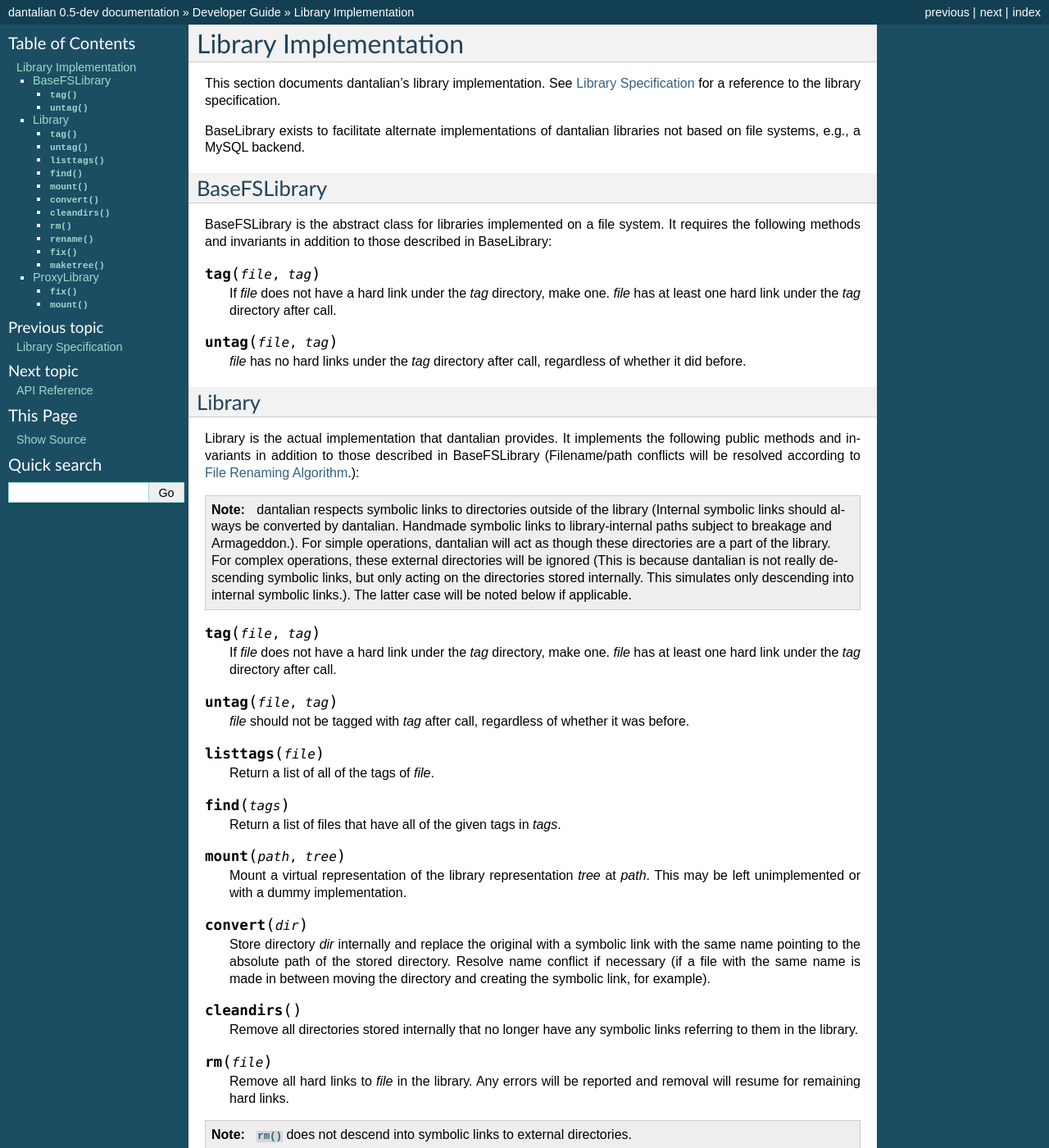
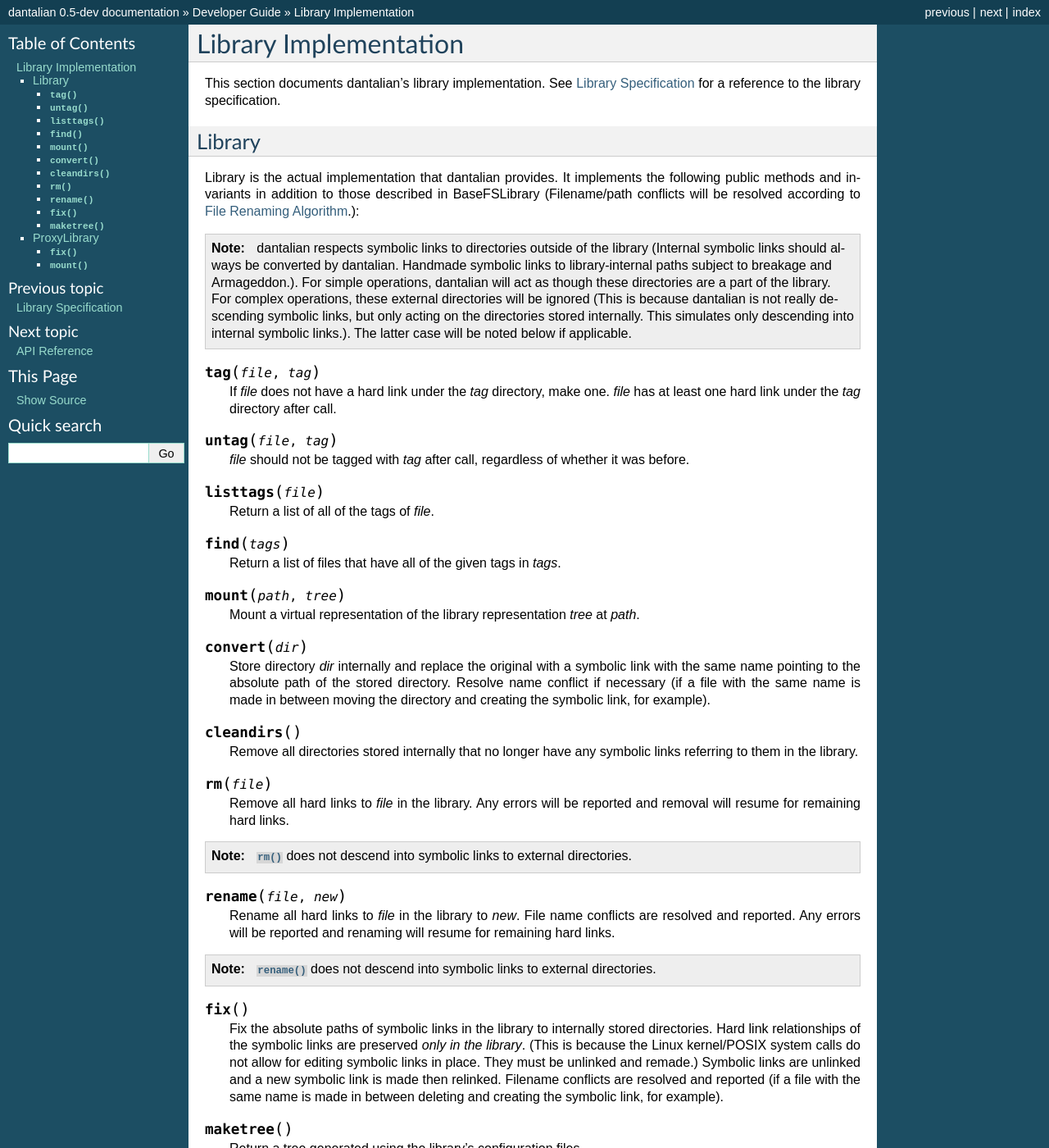
Before and after one commit to darkfeline/dantalian, a Sphinx documentation site: the page built from doc/dev/libop.rst, in a window 1280 px wide and 1400 px high. Shown: the whole window at 82% size. Built offline with Sphinx 7.4.7, drawn with Linux system fonts in a browser that asks for light colours.

Commit message:
Work on documentation

```diff
--- a/doc/dev/libop.rst
+++ b/doc/dev/libop.rst
@@ -3,27 +3,6 @@ Library Implementation
 
 This section documents dantalian's library implementation.  See
 :ref:`library spec` for a reference to the library specification.
-
-BaseLibrary exists to facilitate alternate implementations of dantalian
-libraries not based on file systems, e.g., a MySQL backend.
-
-BaseFSLibrary
--------------
-
-BaseFSLibrary is the abstract class for libraries implemented on a file
-system.  It requires the following methods and invariants in addition to
-those described in BaseLibrary:
-
-.. method:: tag(file, tag)
-
-   If `file` does not have a hard link under the `tag` directory, make
-   one.  `file` has at least one hard link under the `tag` directory
-   after call.
-
-.. method:: untag(file, tag)
-
-   `file` has no hard links under the `tag` directory after call,
-   regardless of whether it did before.
 
 Library
 -------
@@ -67,8 +46,7 @@ resolved according to :ref:`rename_alg`.):
 .. method:: mount(path, tree)
 
    Mount a virtual representation of the library representation `tree`
-   at `path`.  This may be left unimplemented or with a dummy
-   implementation.
+   at `path`.
 
 .. method:: convert(dir)
 
--- a/doc/intro.rst
+++ b/doc/intro.rst
@@ -31,6 +31,7 @@ then dantalian is for you.  On the other hand, if you
 - don't care too much if a file accidentally gets lost or untagged or
   misplaced
 - don't want to get to know your tools and just want it *to work* (most
+  of the time, as opposed to taking time to learn a tool that works all
   of the time)
 
 then unfortunately, dantalian is *not* for you.
```
